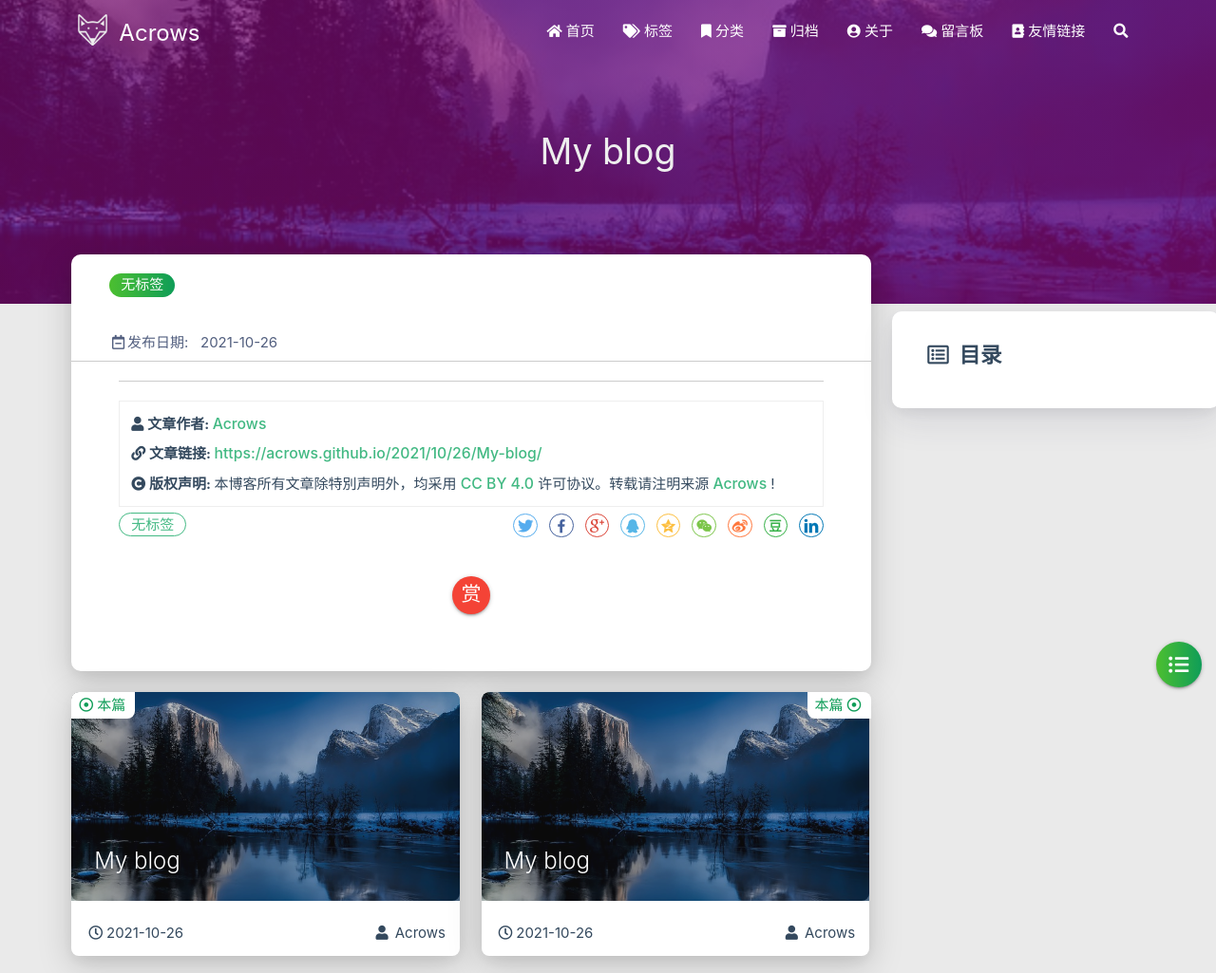
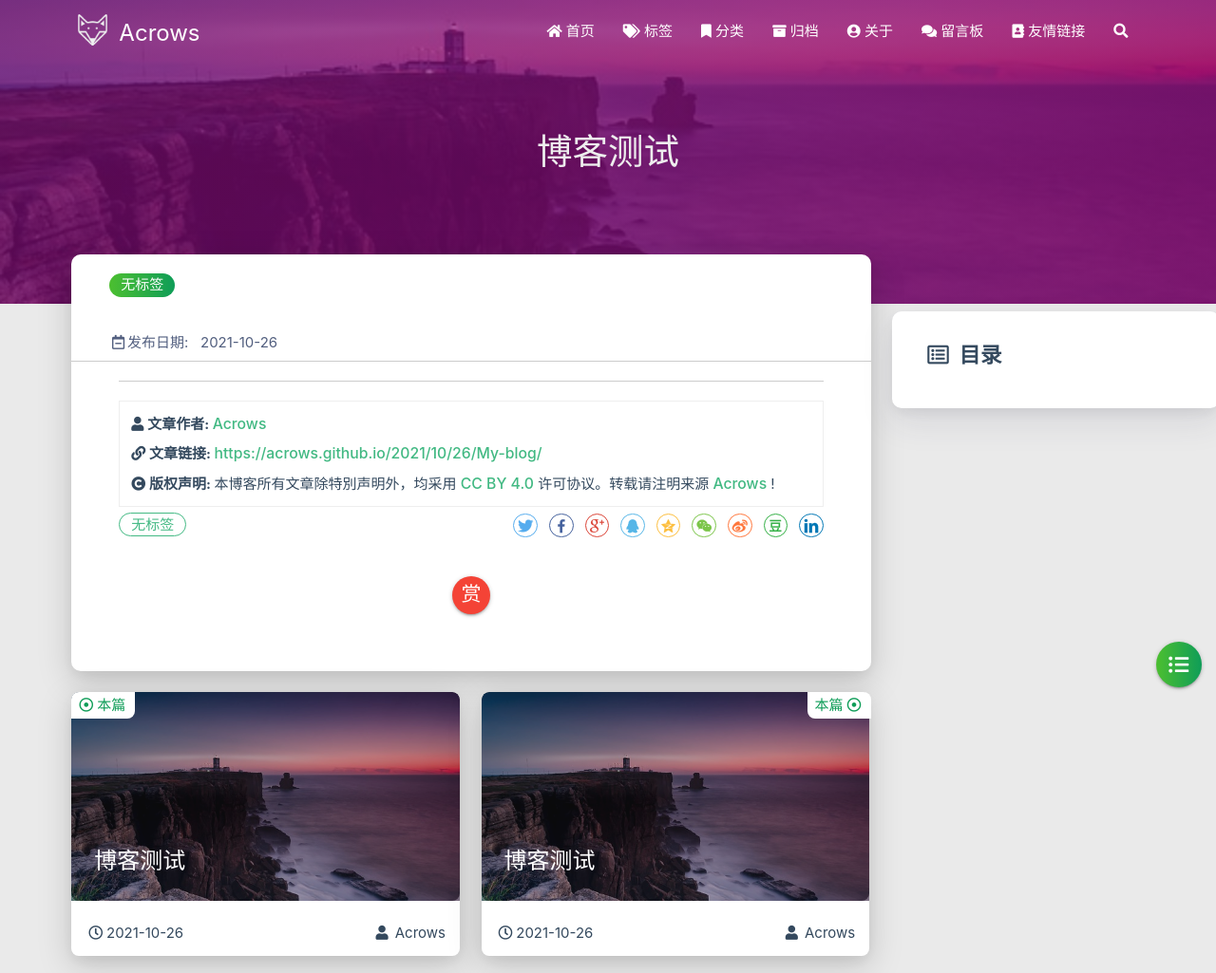
Before and after one commit to acrows/acrows.github.io, a plain HTML site: page 2021/10/26/My-blog/index.html in a window 1280 px wide. Shown: the top 1025 px of the page at 95% size. Drawn offline with Linux system fonts and the light colour scheme; some packages are replaced by stand-ins of ours; no server answers; a script that the page names is missing.

Commit message:
Site updated: 2021-10-26 12:46:04

```diff
--- a/2021/10/26/My-blog/index.html
+++ b/2021/10/26/My-blog/index.html
@@ -4,8 +4,8 @@
 
 <head>
     <meta charset="utf-8">
-    <meta name="keywords" content="My blog, Acrows">
-    <meta name="description" content="My blog | Acrows">
+    <meta name="keywords" content="博客测试, Acrows">
+    <meta name="description" content="博客测试 | Acrows">
     <meta http-equiv="X-UA-Compatible" content="IE=edge">
     <meta name="viewport" content="width=device-width, initial-scale=1.0, user-scalable=no">
     <meta name="renderer" content="webkit|ie-stand|ie-comp">
@@ -17,7 +17,7 @@
     <!-- Global site tag (gtag.js) - Google Analytics -->
 
 
-    <title>My blog | Acrows</title>
+    <title>博客测试 | Acrows</title>
     <link rel="icon" type="image/png" href="/favicon.png">
 
     <link rel="stylesheet" type="text/css" href="/libs/awesome/css/all.min.css">
@@ -309,12 +309,12 @@
 
 
 
-<div class="bg-cover pd-header post-cover" style="background-image: url('/medias/featureimages/18.jpg')">
+<div class="bg-cover pd-header post-cover" style="background-image: url('/medias/featureimages/2.jpg')">
     <div class="container" style="right: 0px;left: 0px;">
         <div class="row">
             <div class="col s12 m12 l12">
                 <div class="brand">
-                    <h1 class="description center-align post-title">My blog</h1>
+                    <h1 class="description center-align post-title">博客测试</h1>
                 </div>
             </div>
         </div>
@@ -705,9 +705,9 @@
                     <div class="card-image">
 
 
-                        <img src="/medias/featureimages/18.jpg" class="responsive-img" alt="My blog">
+                        <img src="/medias/featureimages/2.jpg" class="responsive-img" alt="博客测试">
 
-                        <span class="card-title">My blog</span>
+                        <span class="card-title">博客测试</span>
                     </div>
                 </a>
                 <div class="card-content article-content">
@@ -743,9 +743,9 @@
                     <div class="card-image">
 
 
-                        <img src="/medias/featureimages/18.jpg" class="responsive-img" alt="My blog">
+                        <img src="/medias/featureimages/2.jpg" class="responsive-img" alt="博客测试">
 
-                        <span class="card-title">My blog</span>
+                        <span class="card-title">博客测试</span>
                     </div>
                 </a>
                 <div class="card-content article-content">
```
Also changed, not shown: archives/2021/10/index.html (+2 -2 lines), archives/2021/index.html (+2 -2 lines), archives/index.html (+2 -2 lines), index.html (+2 -2 lines).
